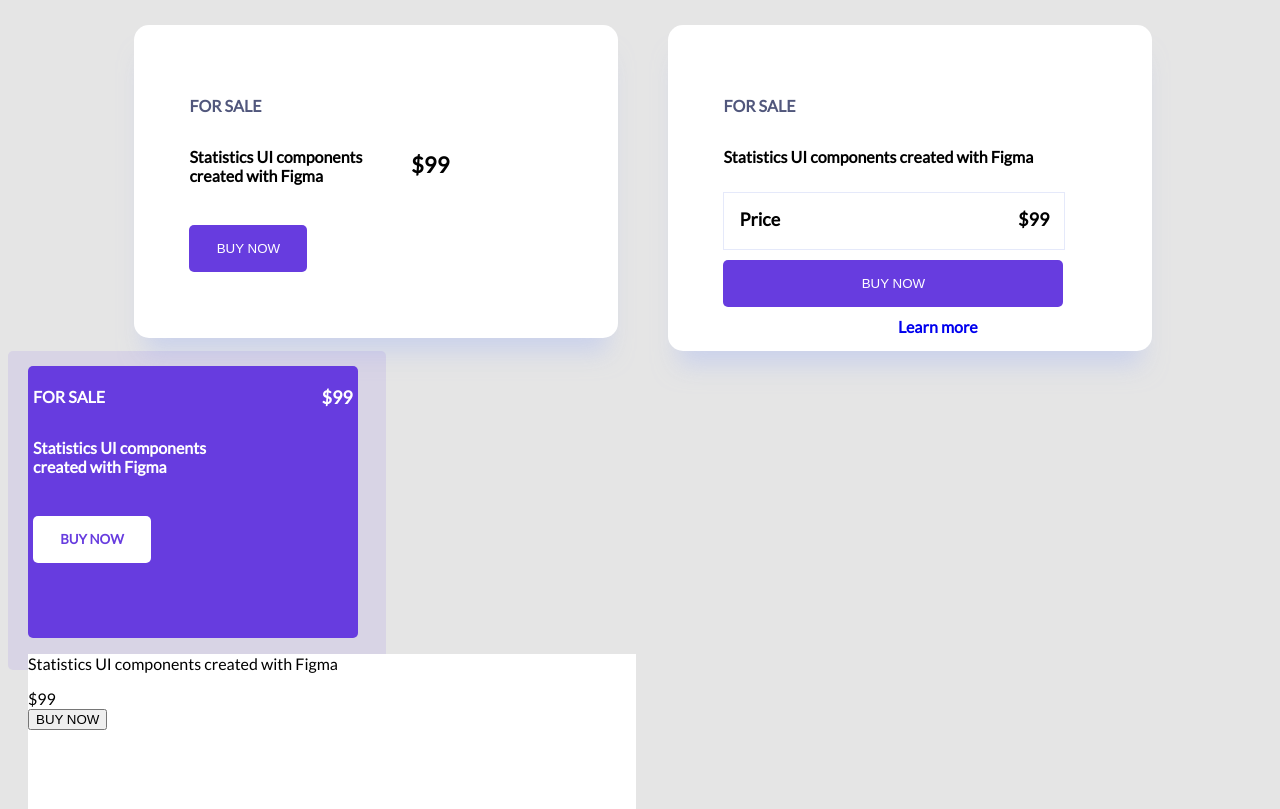
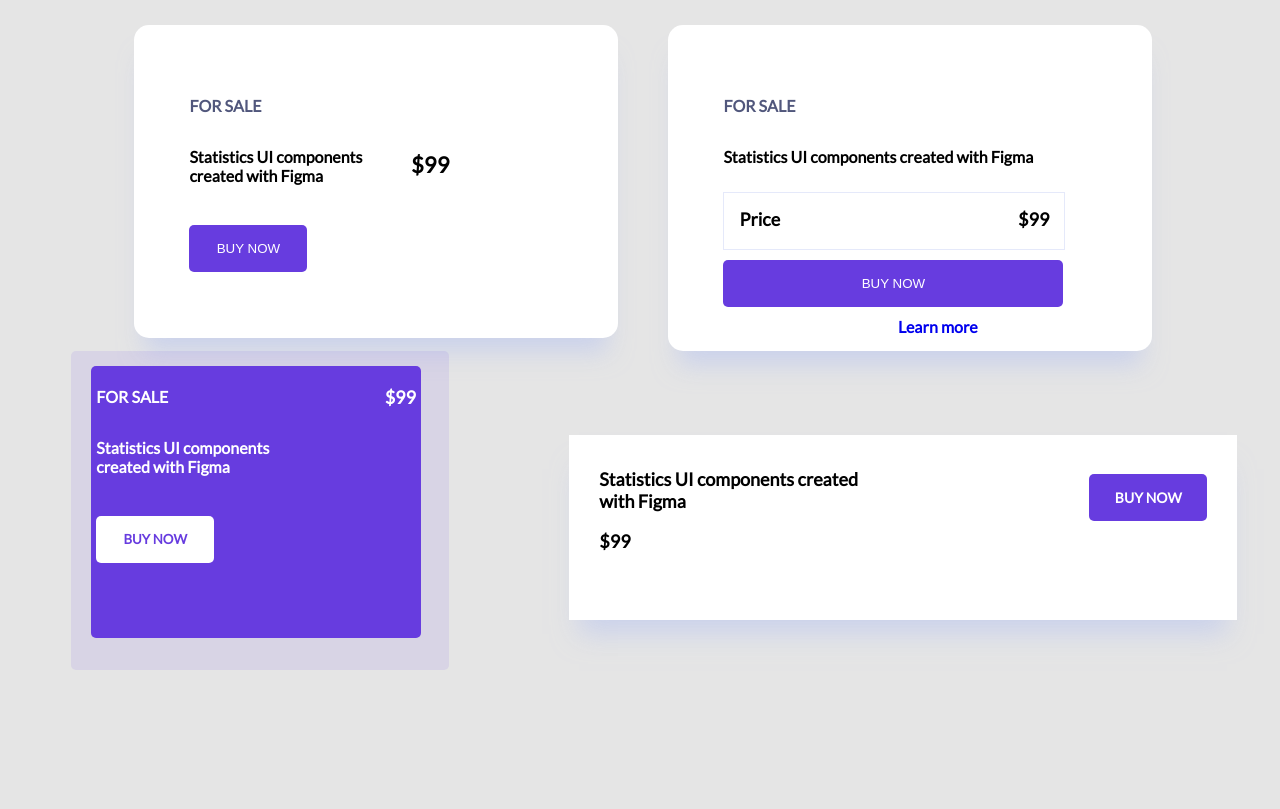
Before and after one commit to cangnss/daily-components, a plain HTML site: page pricing-cards-2/index.html in a window 1280 px wide. Drawn offline with Linux system fonts and the light colour scheme.

Commit message:
pricing card 2 v2

```diff
--- a/pricing-cards-2/main.scss
+++ b/pricing-cards-2/main.scss
@@ -123,7 +123,8 @@ body {
 }
 
 .container-bottom {
-    display: flex;
+  display: flex;
+  margin-left: 5%;
   .first-row-bottom {
     width: 358px;
     height: 299px;
@@ -135,7 +136,7 @@ body {
       height: 267px;
       background-color: #673cdf;
       border-radius: 5px;
-      padding:5px 5px 0px 5px;
+      padding: 5px 5px 0px 5px;
       .title {
         display: flex;
         justify-content: space-between;
@@ -193,11 +194,47 @@ body {
         }
       }
     }
+  }
 
-    .last-row{
-        width: 608px;
-        height: 155px;
-        background-color: #fff;
+  .last-row {
+    display: flex;
+    justify-content: space-between;
+    width: 608px;
+    height: 155px;
+    background-color: #fff;
+    margin-left: 10%;
+    margin-top: 7%;
+    padding: 15px 30px;
+    font-family: $paragraphFont;
+    box-shadow: 0px 24px 25px -10px rgba(182, 194, 240, 0.54);
+    .content{
+        display: flex;
+        flex-direction: column;
+        p{
+            width:260px;
+            height: 44px;
+            font-weight: bold;
+            font-size: 18px;
+        }
+        span{
+            font-weight: bold;
+            font-size: 18px;
+        }
     }
+    .buy-button{
+        button{
+            width: 118px;
+            height: 47px;
+            border: none;
+            font-weight: bold;
+            font-family: $paragraphFont;
+            font-size: 14px;
+            background-color: #673cdf;
+            border-radius: 5px;
+            color: white;
+            margin-top:20%;
+        }
+    }
+
   }
 }
```
Also changed, not shown: pricing-cards-2/index.html (+1 -1 lines), pricing-cards-2/main.css, 1 other file.
